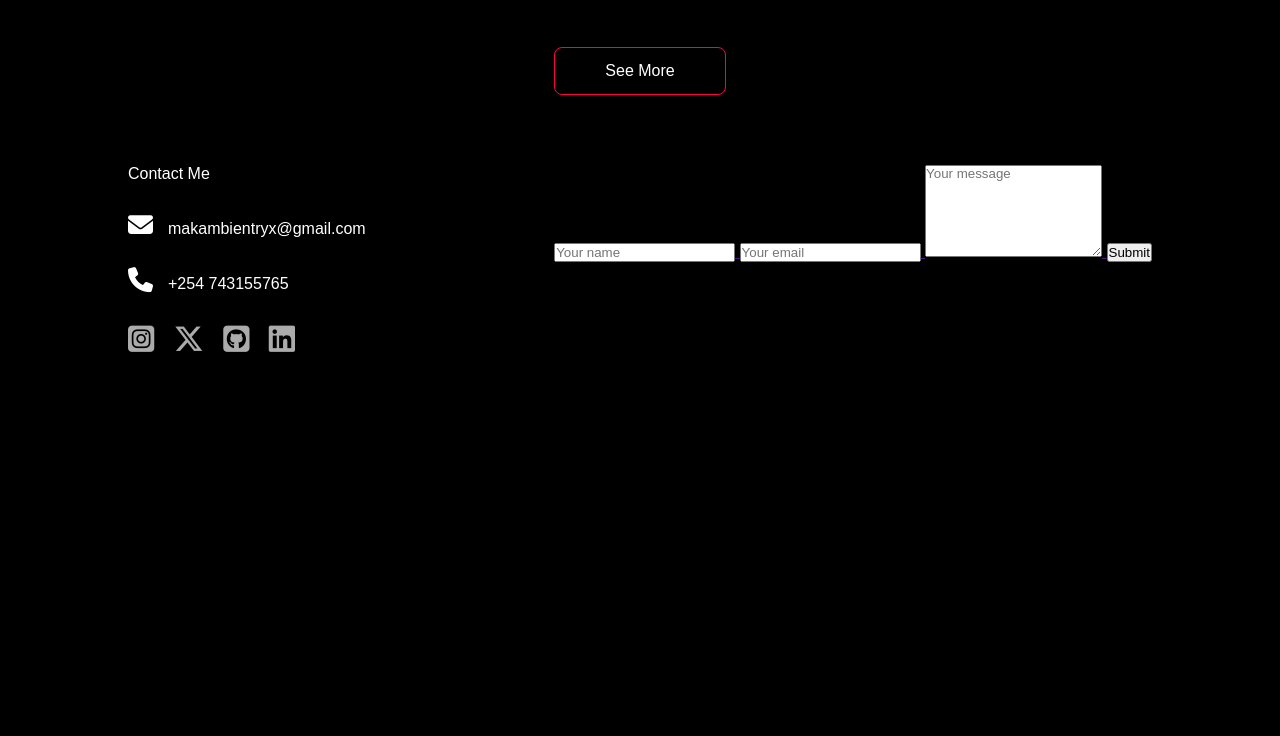
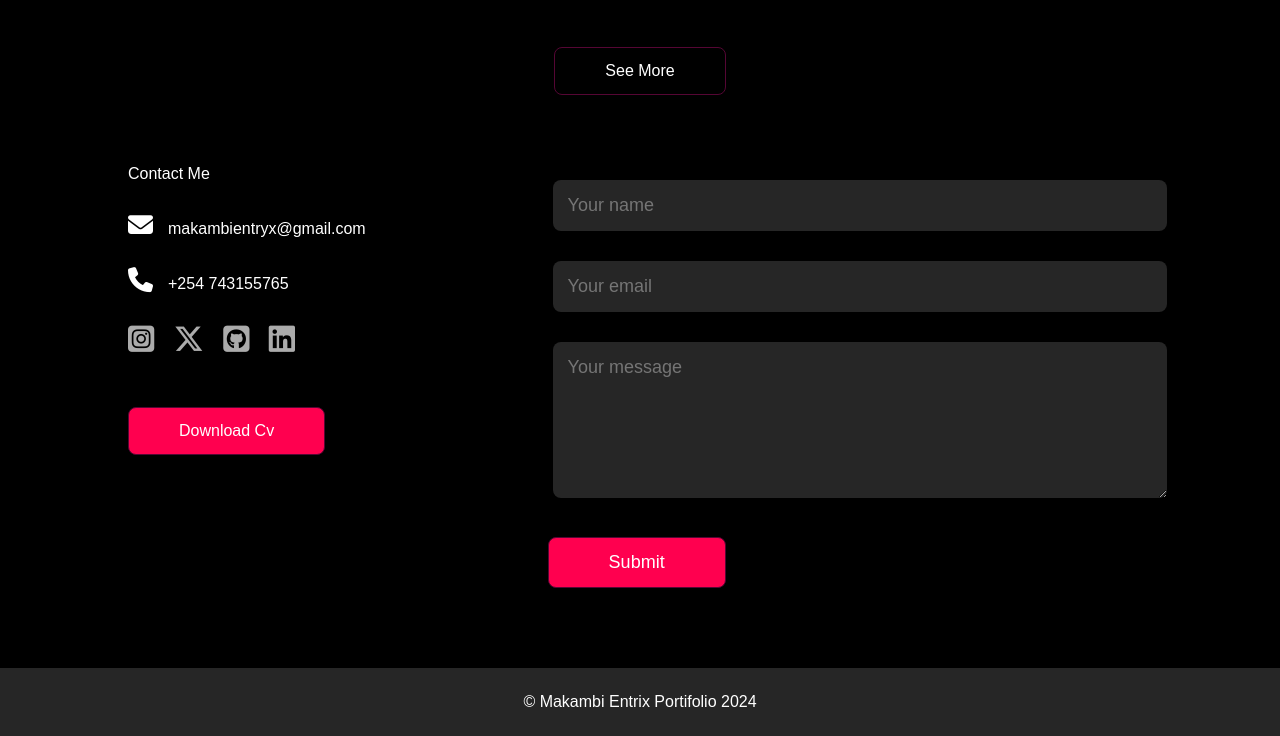
Before and after one commit to dackMatta/myportifolio, a plain HTML site: page mac.html in a window 1280 px wide. Shown: the part 2380-3116 px from the top of the page. Before the commit the page ends 2747 px from the top, so only its background shows below. Drawn offline with Linux system fonts and the light colour scheme.

Commit message:
recent commit

```diff
--- a/Mystyles.css
+++ b/Mystyles.css
@@ -5,7 +5,7 @@
   box-sizing:border-box ;
 }
 body{
-  background-color: black;
+  background-color:black;
   color: white;
 }
 #header{
@@ -249,7 +249,7 @@ nav ul li a:hover::after{
   display: block;
   margin: 50px auto;
   width: fit-content;
-  border: 1px solid #ff004f;
+  border: 1px solid rgb(85, 6, 52);
   padding: 14px 50px;
   border-radius: 8px;
   text-decoration: none;
@@ -286,6 +286,7 @@ nav ul li a:hover::after{
 
 .social-icons{
   margin-top: 30px;
+  color: #ff004f;
 
 }
 
@@ -293,11 +294,71 @@ nav ul li a:hover::after{
   text-decoration: none;
   font-size: 30px;
   margin-right: 15px;
-  color: #ababab;
+  color:#ababab;
   display: inline-block;
   transition:transform 0.5s ;
 }
 
 .social-icons a:hover{
   transform:translateY(-5px) ;
+  color: #470347;
 }
+
+.btn.btn2{
+  display: inline-block;
+  background:#ff004f ;
+
+}
+
+.contact-right form{
+  width: 100%;
+
+}
+form input, form textarea{
+  width: 100%;
+  border: 0;
+  outline: none;
+  background: #262626;
+  padding: 15px;
+  margin: 15px;
+  color: #fff;
+  font-size: 18px;
+  border-radius: 8px;
+
+}
+
+form .btn2{
+  padding:14px 60px;
+  font-size: 18px;
+  margin-top: 20px;
+  cursor: pointer;
+  margin-left: 10px;
+  text-align: center;
+
+}
+
+.footer{
+  background-color:#262626;
+  color: #fff;
+  text-align: center;
+  padding: 25px 0;
+  width: 100%;
+  margin-top: 20px;
+  font-weight: 300;
+}
+
+/*----------for small screens-----------*/
+
+@media only screen and (max-width:600px){
+  #header{
+    background-image: url();
+  }
+  .header-text{
+    margin-top: 100%;
+    font-size: 30px;
+  }
+  .header-text h1{
+    font-size: 30px;
+
+  }
+}
--- a/mac.html
+++ b/mac.html
@@ -154,19 +154,23 @@
             <a href=""><i class="fa-brands fa-square-github"></i></a>
             <a href=""><i class="fa-brands fa-linkedin"></i>
           </div>
+          <a href="makambi_entrix_cv[1].docx" download="" class="btn btn2">Download Cv</a>
         </div>
         <div class="contact-right">
          <form>
           <input type="text" name="Name" placeholder="Your name" required>
           <input type="email" name="Email" placeholder="Your email" required>
           <textarea name="Message" rows="6" placeholder="Your message"></textarea>
-          <button type="submit">Submit</button>
+          <button type="submit" class="btn btn2 ">Submit</button>
          </form>
         </div>
 
       </div>
     </div>
   </div>
+  <footer class="footer">
+    <p>&copy; Makambi Entrix Portifolio 2024</p>
+</footer>
 
  <!---------------JavaScripts------------>
 
```
